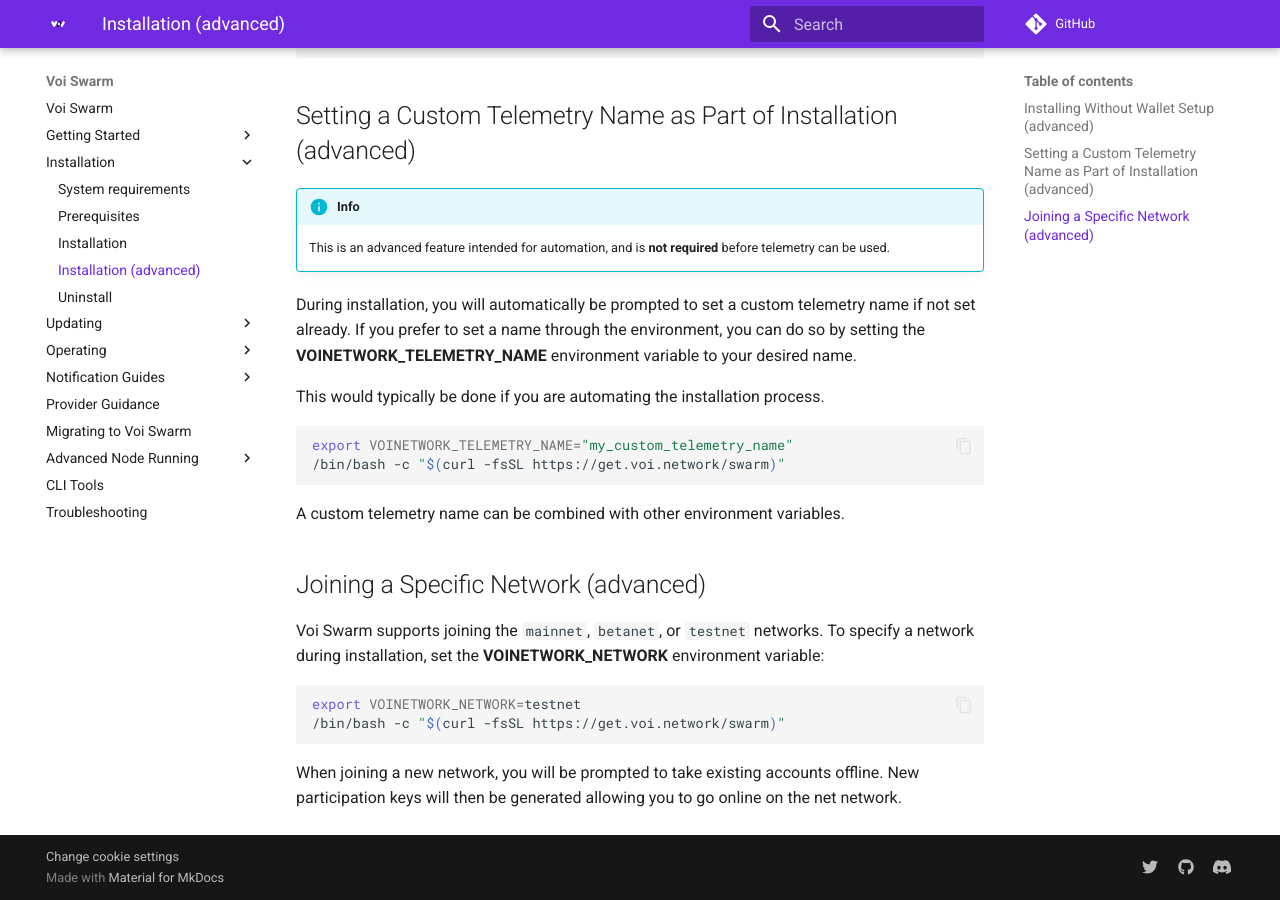
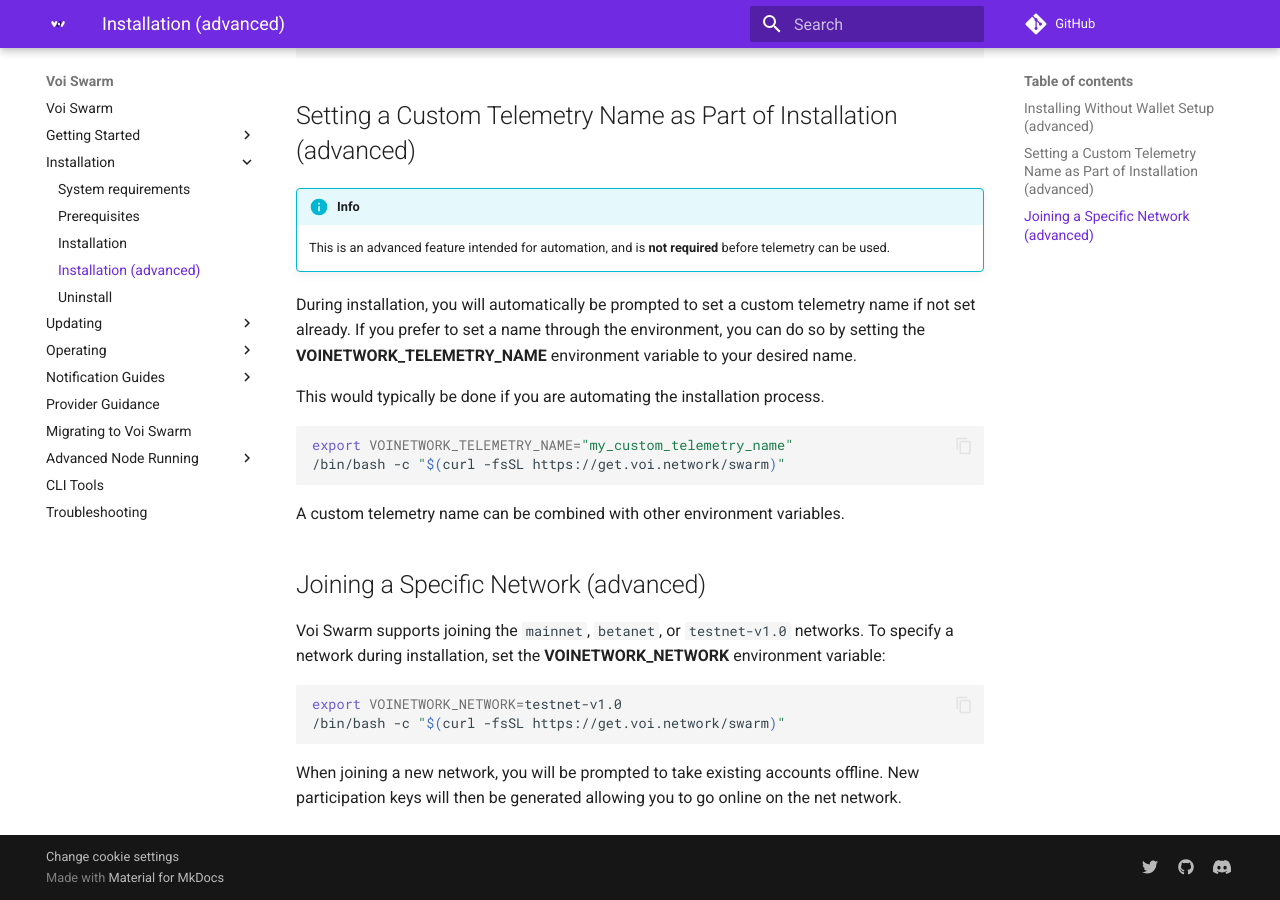
Before and after one commit to VoiNetwork/voi-swarm, an MkDocs documentation site: the page built from docs/installation/installation-advanced.md, in a window 1280 px wide and 900 px high, scrolled down 560 px. Built offline with MkDocs 1.6.1 and Material for MkDocs 9.7.7, drawn with Linux system fonts in a browser that asks for light colours; plug-ins that fetch from the network failed and are left out; comment, search, counter and statistics services are not loaded.

Commit message:
Update docs for testnet-v1.0

````diff
--- a/docs/installation/installation-advanced.md
+++ b/docs/installation/installation-advanced.md
@@ -41,11 +41,11 @@
 
 ## Joining a Specific Network (advanced)
 
-Voi Swarm supports joining the `mainnet`, `betanet`, or `testnet` networks.
+Voi Swarm supports joining the `mainnet`, `betanet`, or `testnet-v1.0` networks.
 To specify a network during installation, set the **VOINETWORK_NETWORK** environment variable:
 
 ```bash
-export VOINETWORK_NETWORK=testnet
+export VOINETWORK_NETWORK=testnet-v1.0
 /bin/bash -c "$(curl -fsSL https://get.voi.network/swarm)"
 ```
 
````
Also changed, not shown: docs/installation/system-requirements.md (+1 -1 lines), docs/updating/migrating-network.md (+1 -1 lines).
